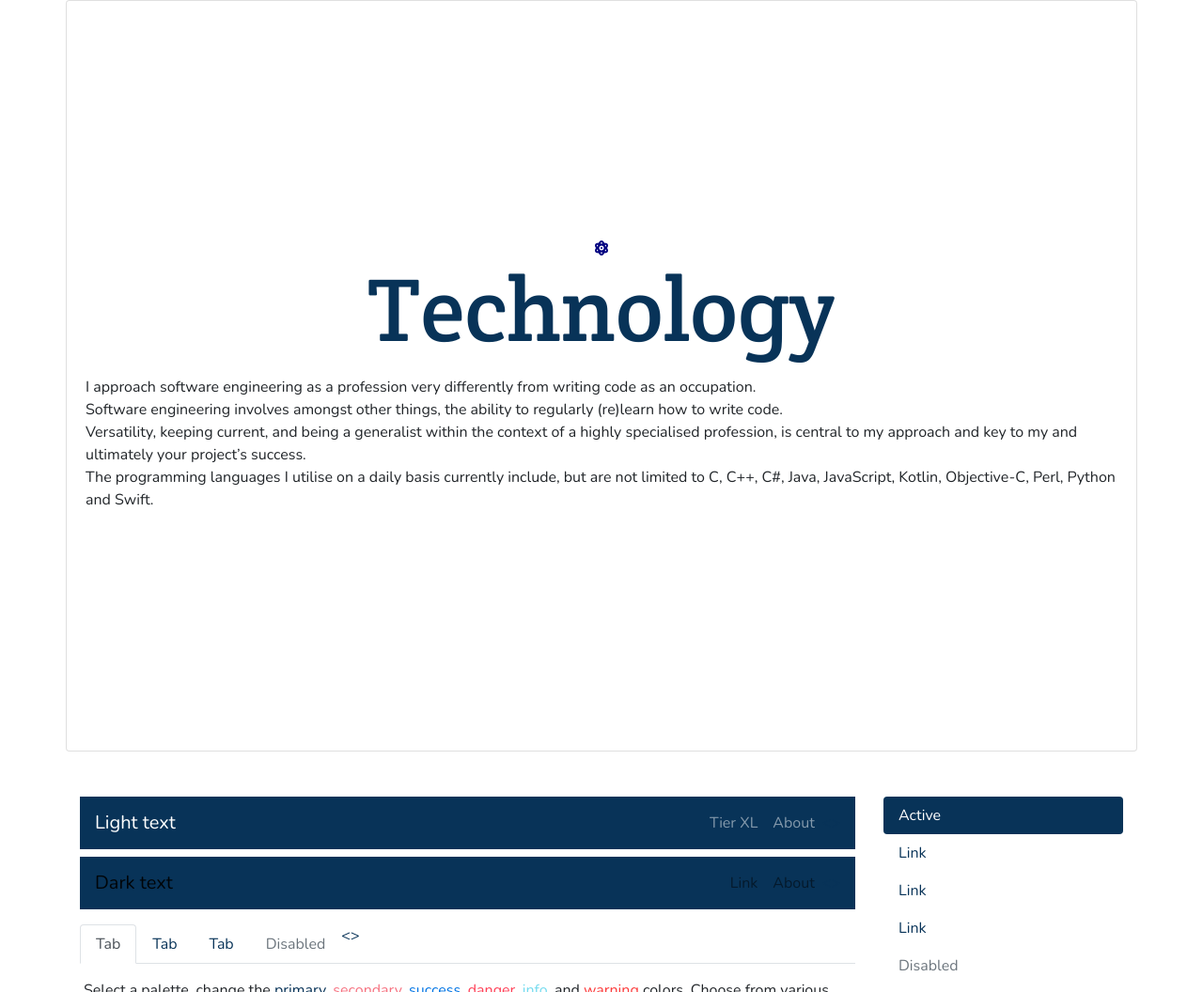
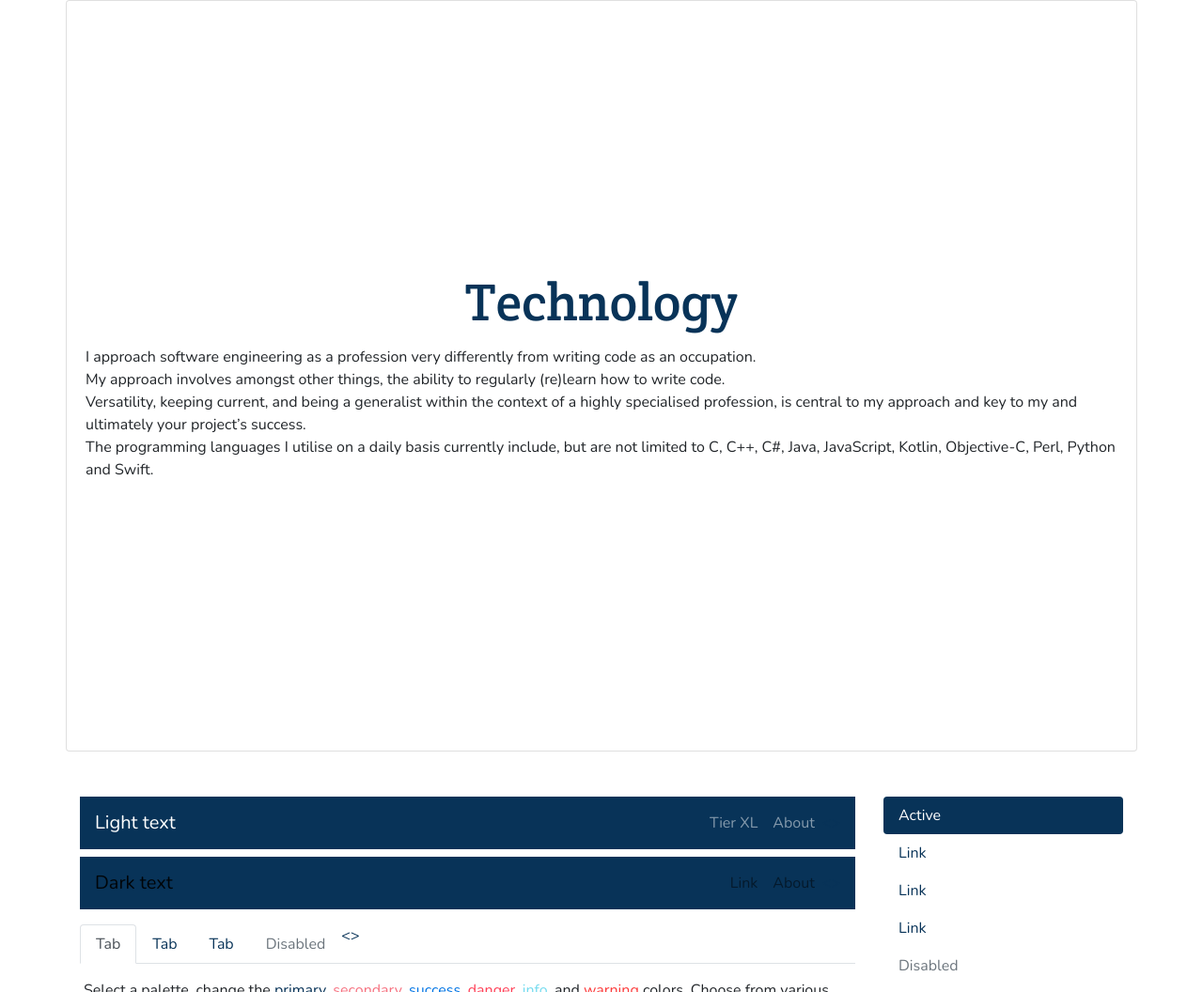
Before and after one commit to nimoh/nimoh.github.io, a plain HTML site: page index.html in a window 1280 px wide. Shown: the part 800-1856 px from the top of the page at 94% size. Drawn offline with nearby package versions, Linux system fonts and the light colour scheme.

Commit message:
Update index.html

```diff
--- a/index.html
+++ b/index.html
@@ -7,7 +7,7 @@
     <meta name="description" content="Kofi Nimoh's Software Consultancy Company">
     <script src="//ajax.googleapis.com/ajax/libs/jquery/2.2.4/jquery.min.js"></script>
     <script src="//cdnjs.cloudflare.com/ajax/libs/popper.js/1.13.0/umd/popper.min.js"></script>
-    <link href="https://stackpath.bootstrapcdn.com/font-awesome/5.2.0/css/font-awesome.min.css" rel="stylesheet" />
+	<link href="https://stackpath.bootstrapcdn.com/font-awesome/4.7.0/css/font-awesome.min.css" rel="stylesheet"></link>
     <link href="https://stackpath.bootstrapcdn.com/bootstrap/4.3.1/css/bootstrap.min.css" rel="stylesheet"/>
     <script src="https://stackpath.bootstrapcdn.com/bootstrap/4.3.1/js/bootstrap.min.js"></script>
     <link href="/css/theme.css" rel="stylesheet">
@@ -64,12 +64,11 @@
             <div class="row vh-100">
                 <div class="card h-100 copyable">
                     <div class="card-body d-flex flex-column justify-content-center align-items-center">
-                        <i class="fas fa-atom" style="color:navy"></i>
-                        <h1 class="card-title display-1 text-primary">Technology</h1>
+                        <h1 class="card-title display-4 text-primary">Technology</h1>
                         <p class="card-text">
 			   I approach software engineering as a profession very differently from writing code as an occupation.
 			   <br/>
-			   Software engineering involves amongst other things, the ability to regularly (re)learn how to write code.
+			   My approach involves amongst other things, the ability to regularly (re)learn how to write code.
 			   <br/>
 			   Versatility, keeping current, and being a generalist within the context of a highly specialised profession, is central to my approach and key to my and ultimately your project’s success.
 			   <br/>
```
